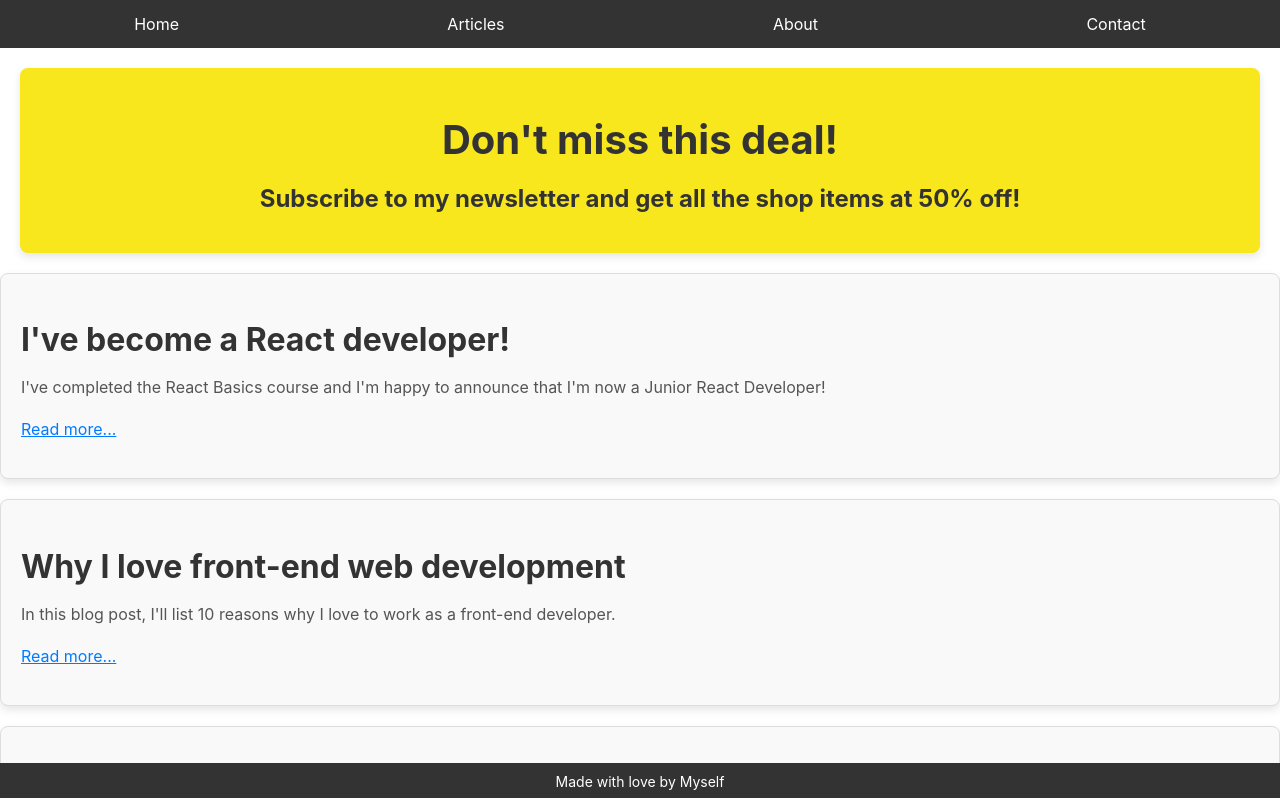
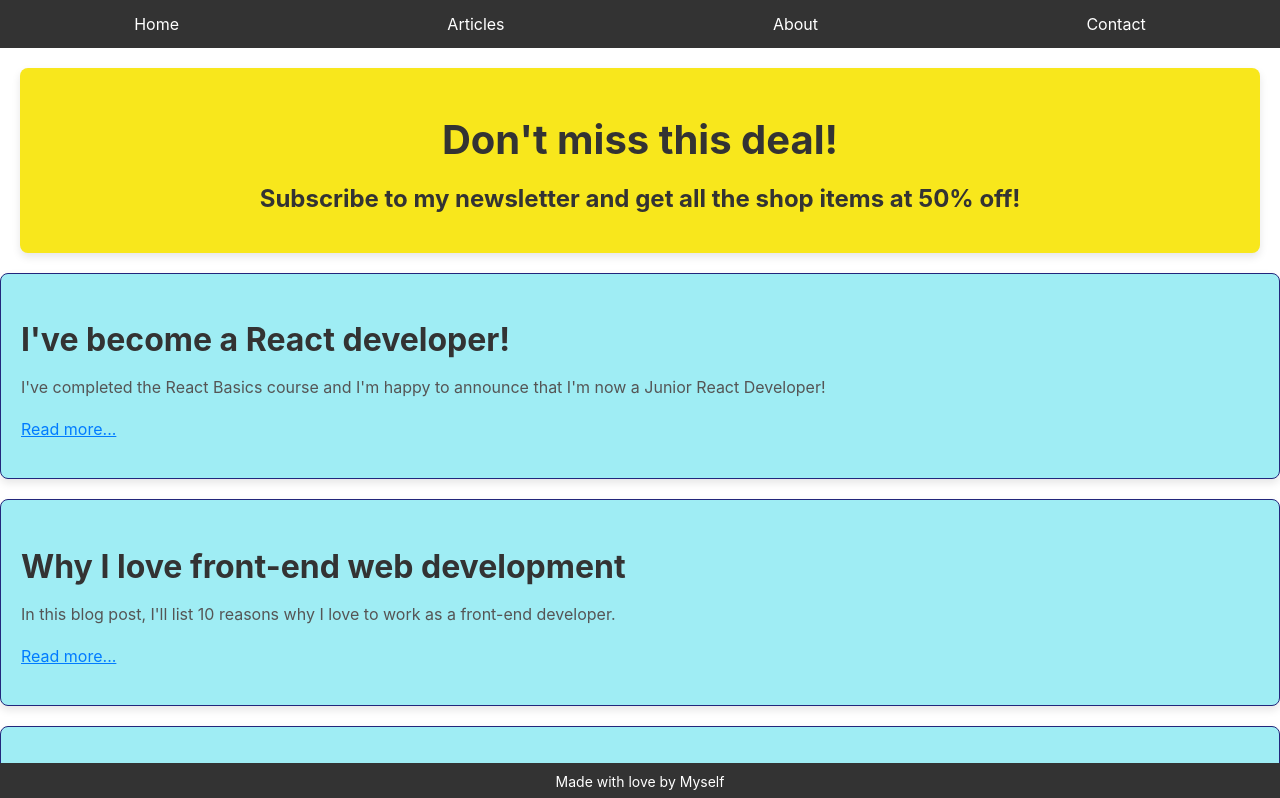
Before and after one commit to Bavanuja/first, a React (Create React App) app: page / in a window 1280 px wide. Shown: the top 798 px of the page. Built offline with nearby package versions, Linux system fonts and the light colour scheme.

Commit message:
colour changing

```diff
--- a/src/Components/Intro3.css
+++ b/src/Components/Intro3.css
@@ -1,6 +1,6 @@
 .blog-post-intro {
-    background-color: #f9f9f9;
-    border: 1px solid #ddd;
+    background-color: #9fedf4;
+    border: 1px solid #22277c;
     padding: 20px;
     border-radius: 8px;
     box-shadow: 0 4px 8px rgba(0, 0, 0, 0.1);
```
